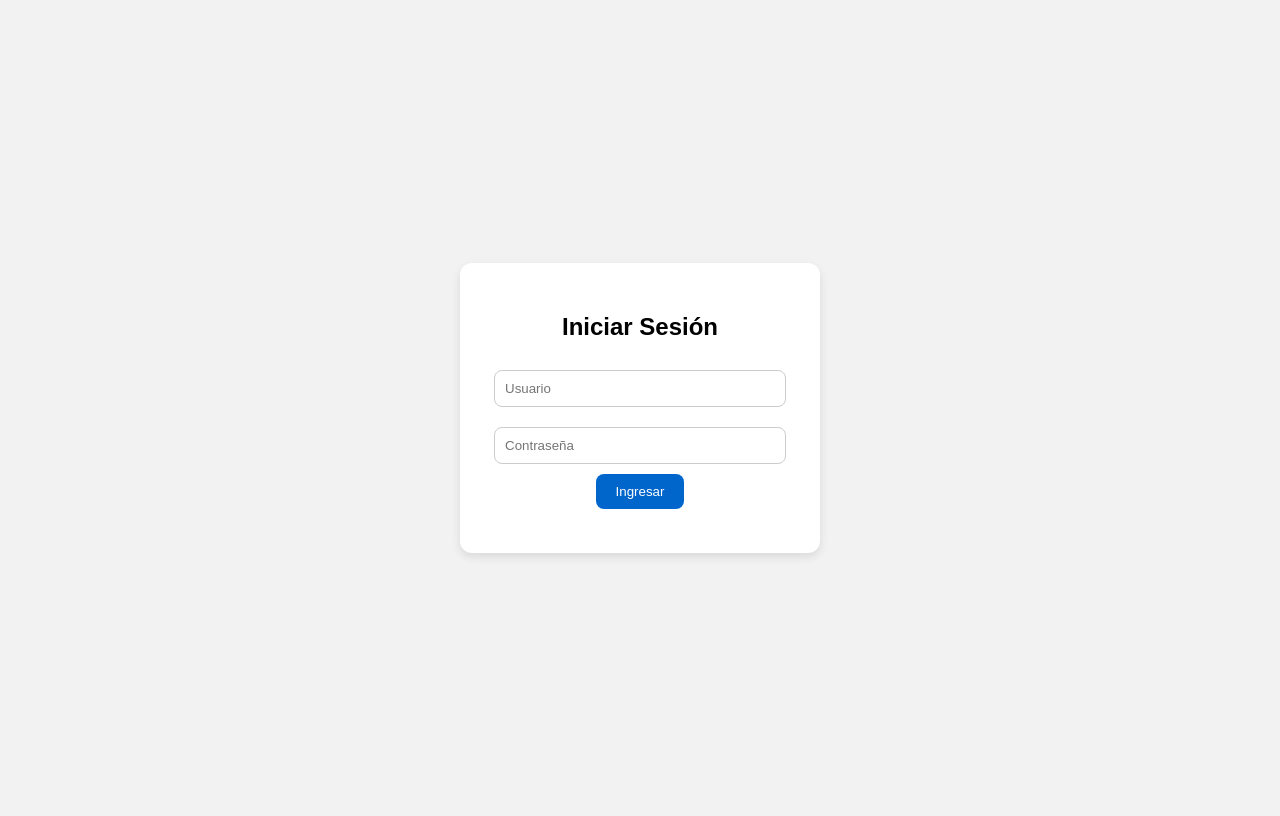
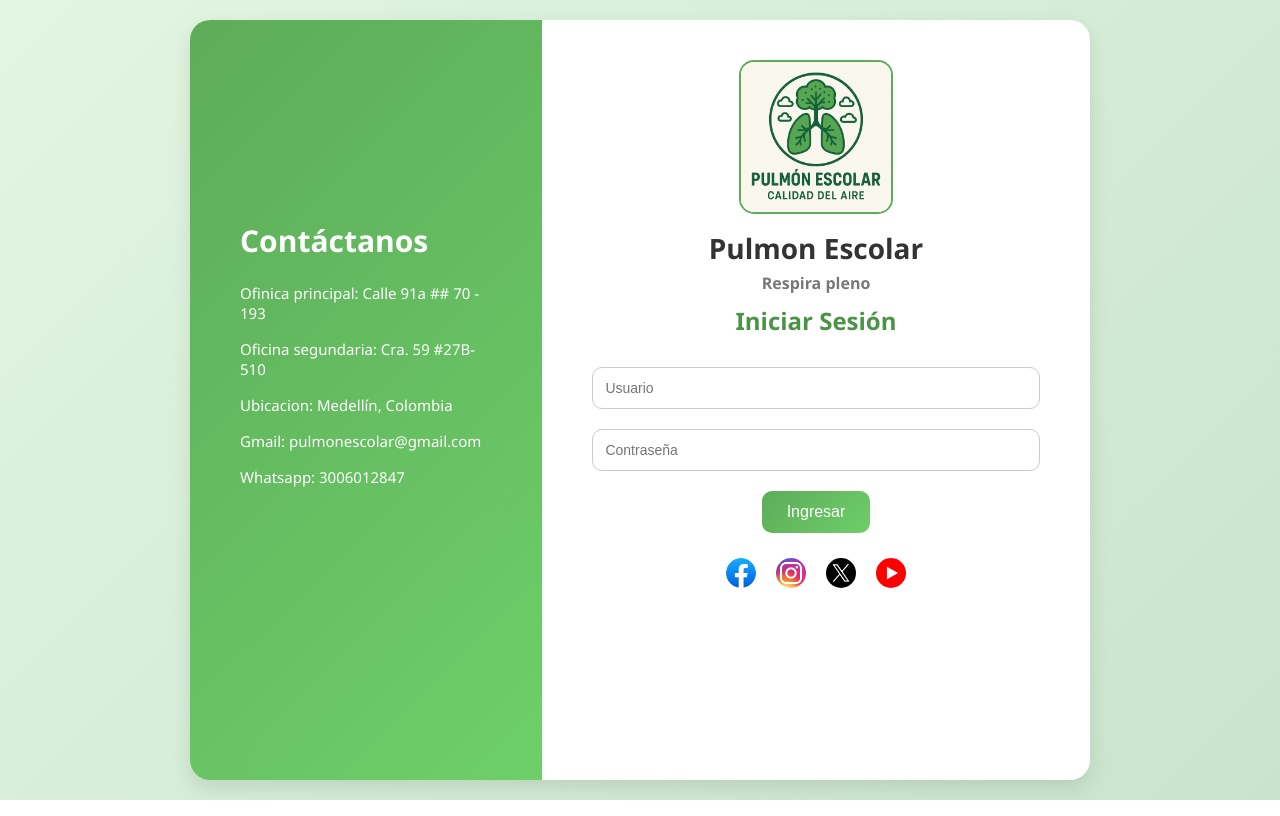
Before and after one commit to JoseAngelBL/Pulmon-escolar, a PHP site: page /paginas/login.html in a window 1280 px wide. Run offline with PHP 8.4, Linux system fonts and the light colour scheme.

Commit message:
drilococo

```diff
--- a/paginas/login.html
+++ b/paginas/login.html
@@ -9,14 +9,39 @@
 </head>
 
 <body>
-    <div class="contenedor-login">
-        <h2>Iniciar Sesión</h2>
+    <div class="login-contenedor">
+        <!-- Sección lateral izquierda -->
+        <aside class="contacto">
+            <h2>Contáctanos</h2>
+            <p>Ofinica principal: Calle 91a ## 70 - 193</p>
+            <p>Oficina segundaria: Cra. 59 #27B-510</p>
+            <p>Ubicacion: Medellín, Colombia</p>
+            <p>Gmail: pulmonescolar@gmail.com</p>
+            <p>Whatsapp: 3006012847</p>
+        </aside>
+
+        <!-- Sección de inicio de sesión -->
+        <section class="formulario-login">
+            <img src="imagenes-paginas/ChatGPT Image 5 jun 2025, 15_21_52.png" alt="Logo" class="logo">
+            <h1 class="titulo">Pulmon Escolar</h1>
+            <h3 class="lema">Respira pleno</h3>
+            <h2 class="subtitulo">Iniciar Sesión</h2>
+
             <form onsubmit="return validarLogin()">
                 <input type="text" id="usuario" placeholder="Usuario">
                 <input type="password" id="contrasena" placeholder="Contraseña">
                 <button type="submit">Ingresar</button>
                 <p id="mensaje-error"></p>
             </form>
+
+            <!-- Iconos de redes sociales -->
+            <div class="redes-sociales">
+                <a href="#"><img src="imagenes-paginas/Facebook.jpg" alt="Facebook"></a>
+                <a href="#"><img src="imagenes-paginas/Instagram.jpg" alt="Instagram"></a>
+                <a href="#"><img src="imagenes-paginas/x(Twitter).png" alt="Twitter"></a>
+                <a href="#"><img src="imagenes-paginas/Youtube.png" alt="Youtube"></a>
+            </div>
+        </section>
     </div>
 </body>
 
--- a/paginas/stilos-login.css
+++ b/paginas/stilos-login.css
@@ -1,41 +1,118 @@
 body {
-    font-family: Arial, sans-serif;
-    background: #f2f2f2;
+    margin: 0;
+    font-family: 'Segoe UI', sans-serif;
+    background: linear-gradient(135deg, #e2f5e1, #c9e4cc);
     display: flex;
     justify-content: center;
     align-items: center;
     height: 100vh;
 }
 
-.contenedor-login {
-    background: white;
-    padding: 30px;
-    border-radius: 12px;
-    box-shadow: 0 4px 10px rgba(0, 0, 0, 0.1);
-    width: 300px;
+.login-contenedor {
+    display: flex;
+    background: #ffffff;
+    border-radius: 20px;
+    box-shadow: 0 8px 20px rgba(0, 0, 0, 0.1);
+    overflow: hidden;
+    width: 900px;
+    max-width: 100%;
+    height: 95%;
+}
+
+.contacto {
+    background: linear-gradient(135deg, #5dac59, #6ecf69);
+    color: white;
+    padding: 50px;
+    width: 35%;
+    display: flex;
+    flex-direction: column;
+    justify-content: center;
+}
+
+.contacto h2 {
+    bottom: 50px;
+    position: relative;
+    font-size: 30px;
+}
+
+.contacto p {
+    margin: 8px 0;
+    font-size: 14px;
+    position: relative;
+    bottom: 60px;
+    font-size: 15px;
+}
+
+.formulario-login {
+    width: 65%;
+    padding: 40px;
     text-align: center;
+}
+
+.logo {
+    width: 150px;
+    height: 150px;
+    margin-bottom: 50px;
+    border-radius: 15px;
+    object-fit: cover;
+    border: 2px solid #5dac59;
+}
+
+.titulo {
+    margin: 10px 0 5px;
+    font-size: 28px;
+    color: #333;
+    bottom: 50px;
+    position: relative;
+}
+
+.lema {
+    margin: 0;
+    font-size: 16px;
+    color: #777;
+    bottom: 50px;
+    position: relative;
+}
+
+.subtitulo {
+    margin: 30px 0 20px;
+    color: #4b9447;
+    bottom: 70px;
+    position: relative;
 }
 
 input {
     width: 90%;
-    padding: 10px;
+    padding: 12px;
     margin: 10px 0;
-    border-radius: 8px;
     border: 1px solid #ccc;
+    border-radius: 10px;
+    font-size: 14px;
+    bottom: 70px;
+    position: relative;
+}
+
+input:focus {
+    border-color: #5dac59;
 }
 
 button {
-    background-color: #0066cc;
+    background: linear-gradient(135deg, #5dac59, #6ecf69);
     color: white;
-    padding: 10px 20px;
     border: none;
-    border-radius: 8px;
+    padding: 12px 25px;
+    border-radius: 10px;
     cursor: pointer;
-    transition: 0.3s;
+    font-size: 16px;
+    transition: transform 0.2s ease, background-color 0.3s ease;
+    bottom: 60px;
+    position: relative;
 }
 
 button:hover {
-    background-color: #004c99;
+    transform: scale(1.05);
+    box-shadow: 0 6px 12px rgba(0, 0, 0, 0.3);
+    background: linear-gradient(45deg, #4c9d48, #55af50, #3d8b39);
 }
 
 #mensaje-error {
@@ -43,3 +120,25 @@ button:hover {
     margin-top: 10px;
     font-size: 14px;
 }
+
+.redes-sociales {
+    margin-top: 25px;
+    display: flex;
+    justify-content: center;
+    gap: 20px;
+    position: relative;
+    bottom: 60px;
+}
+
+.redes-sociales img {
+    width: 30px;
+    height: 30px;
+    transition: transform 0.2s ease;
+    object-fit: cover;
+    border-radius: 15px;
+    box-shadow: rgba(0, 0, 0, 0.3);
+}
+
+.redes-sociales img:hover {
+    transform: scale(1.3);
+}
```
Also changed, not shown: paginas/imagenes-paginas/ChatGPT Image 5 jun 2025, 15_21_52.png (added), paginas/imagenes-paginas/Facebook.jpg (added), paginas/imagenes-paginas/Instagram.jpg (added), paginas/imagenes-paginas/Youtube.png (added), paginas/imagenes-paginas/x(Twitter).png (added). Lines whose indentation alone changed are shown as unchanged.
